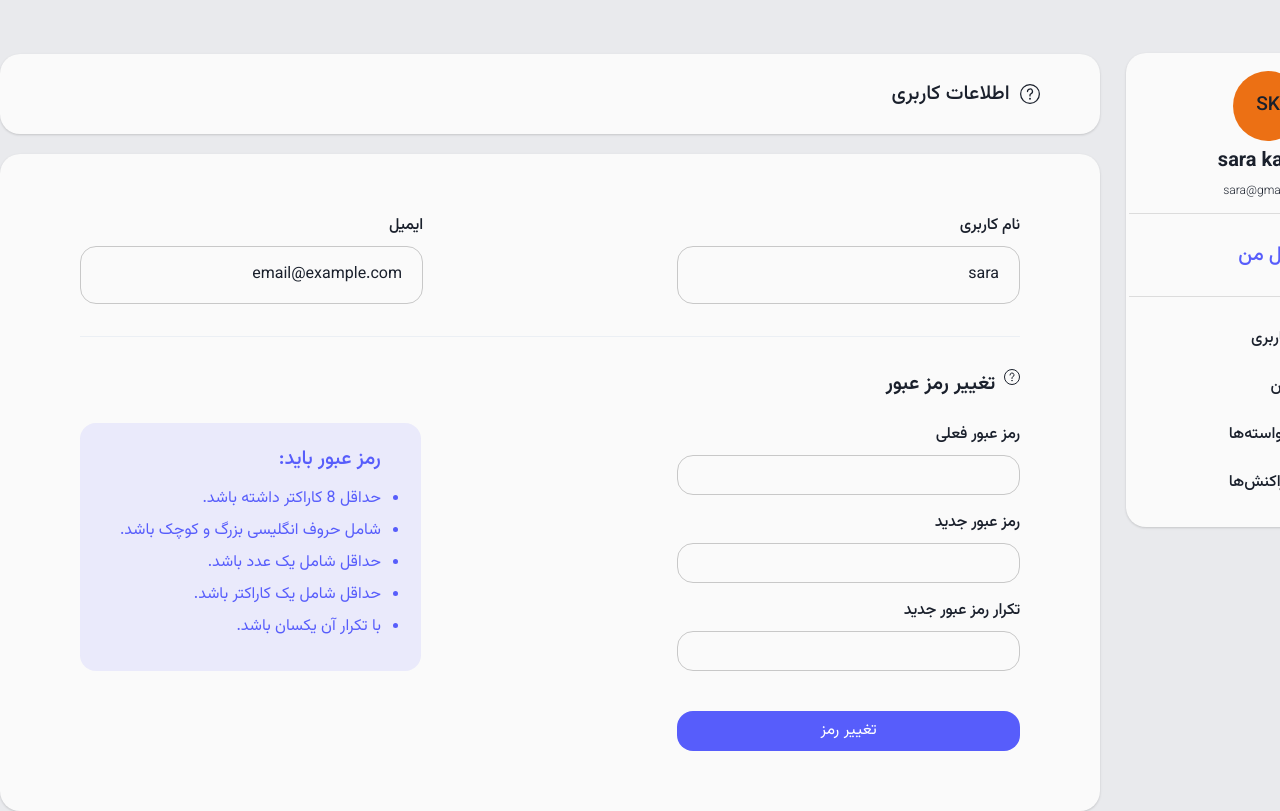
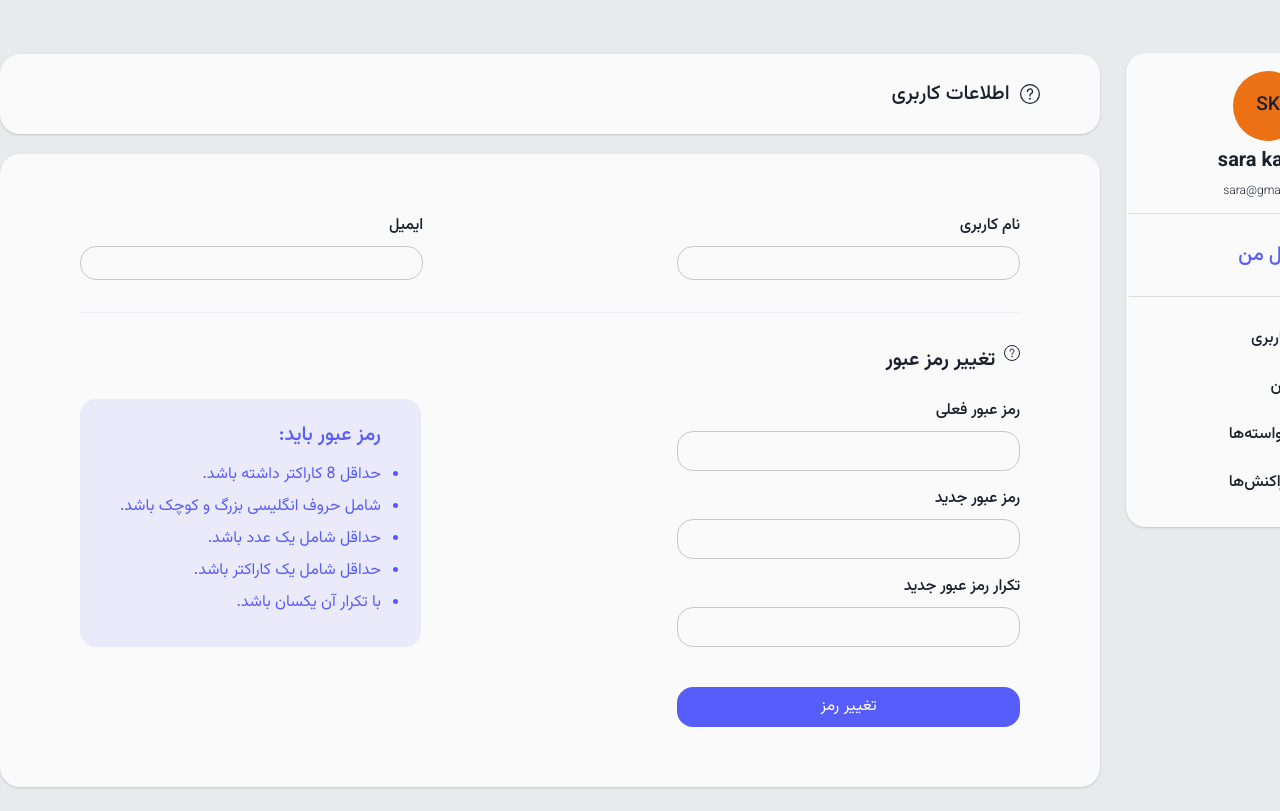
Before and after one commit to fatemehmi/PublisherPannel, a Next.js app: page /userProfile in a window 1280 px wide. Shown: the top 811 px of the page. Built offline with nearby package versions, Linux system fonts and the light colour scheme; no server answers.

Commit message:
omiting default value of user info

```diff
--- a/src/pages/userProfile/index.js
+++ b/src/pages/userProfile/index.js
@@ -76,10 +76,7 @@ const UserProfile = () => {
 	const router = useRouter();
 	const pageName = router.pathname;
 
-	// const { email, username } = useUserProfile();
-
-	const { data } = useUserProfile();
-	const { email = "email@example.com", username = "sara" } = data || {};
+	const { email, username } = useUserProfile();
 
 	const { mutate, isLoading, error } = useUserProfile();
 
```
